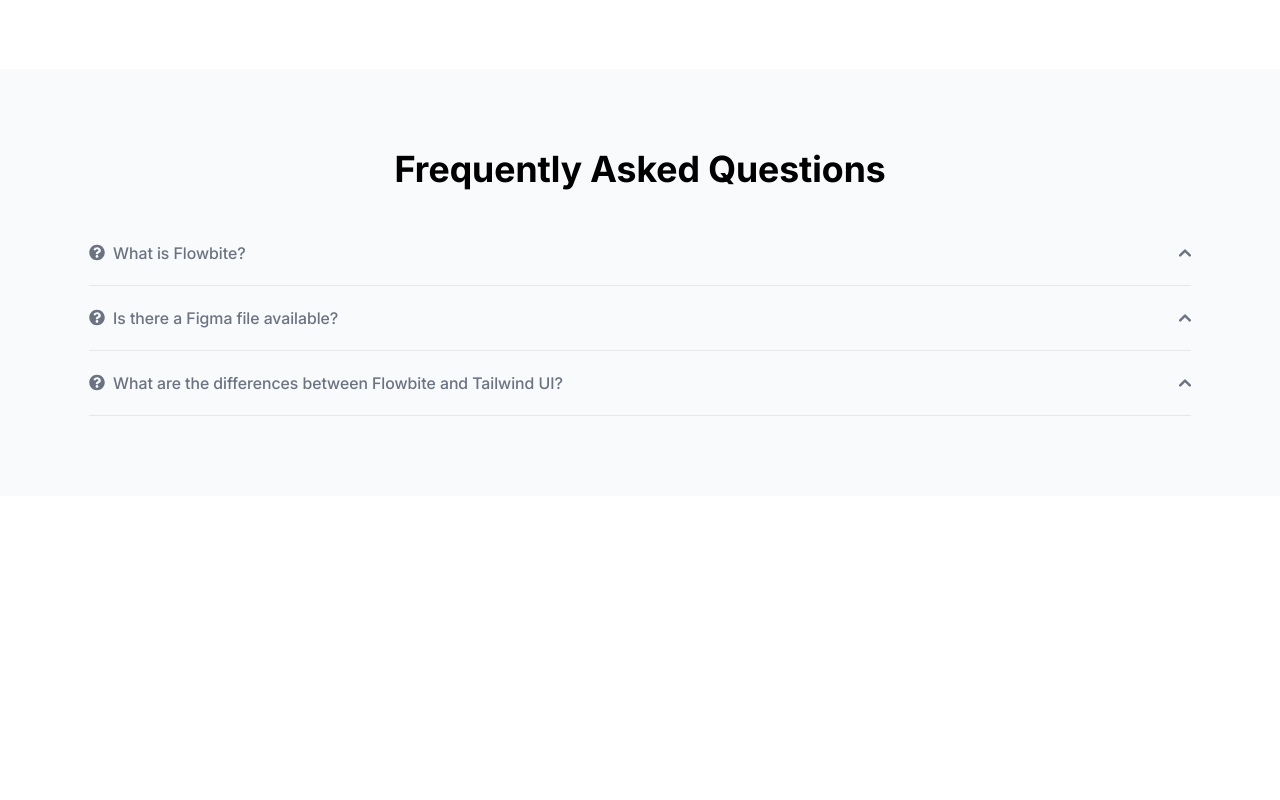
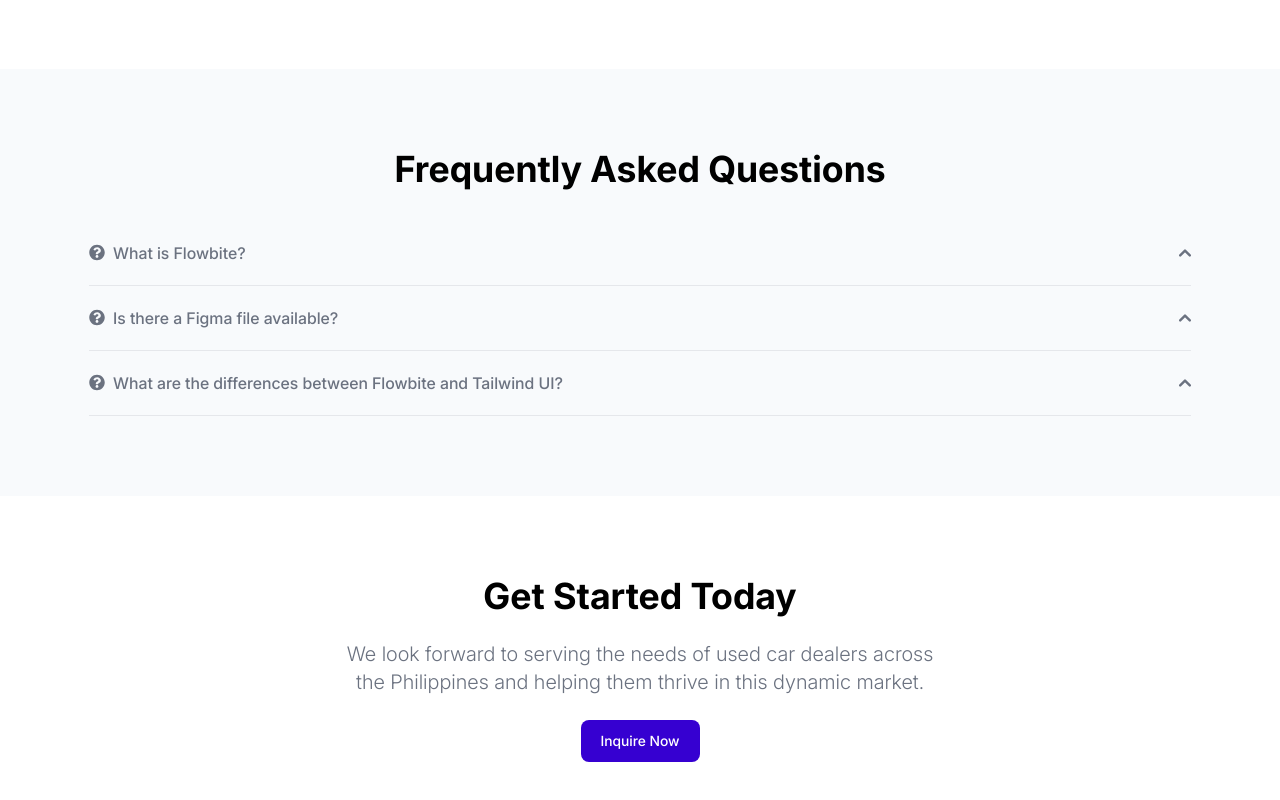
Before and after one commit to Tausif4171/onelot-assignment, a Next.js app: page / in a window 1280 px wide. Shown: the part 5111-5911 px from the top of the page. Before the commit the page ends 5607 px from the top, so only its background shows below. Built offline with nearby package versions, Linux system fonts and the light colour scheme.

Commit message:
GetStarted component ✅

```diff
--- a/app/components/FAQs.tsx
+++ b/app/components/FAQs.tsx
@@ -87,7 +87,7 @@
   ];
 
   return (
-    <div className="flex flex-col justify-center items-center px-4 lg:px-8 py-20 bg-slate-50">
+    <div className="flex flex-col justify-center items-center px-4 lg:px-8 py-20 mb-20 bg-slate-50">
       <Heading text="Frequently Asked Questions" size="md" />
       <div className="mt-8">
         {faqs.map((faq, index) => (
--- a/app/components/GetStarted.tsx
+++ b/app/components/GetStarted.tsx
@@ -1,5 +1,22 @@
 import React from "react";
+import { Heading } from "./common/Heading";
+import { Description } from "./common/Description";
+import { Button } from "./common/Button";
 
 export const GetStarted = () => {
-  return <div>GetStarted</div>;
+  return (
+    <div className="flex flex-col justify-center items-center text-center mb-20">
+      <div className=" mb-6">
+        <Heading text="Get Started Today" size="md" />
+      </div>
+      <div className=" mb-6 max-w-[620px]">
+        <Description
+          text="We look forward to serving the needs of used car dealers across the
+Philippines and helping them thrive in this dynamic market."
+          size="lg"
+        />
+      </div>
+      <Button text="Inquire Now" />
+    </div>
+  );
 };
--- a/app/components/Testimonials.tsx
+++ b/app/components/Testimonials.tsx
@@ -42,7 +42,7 @@
   useEffect(() => {
     intervalRef.current = setInterval(() => {
       handleNext();
-    }, 200000000);
+    }, 2000);
 
     // Clear interval on component unmount
     return () => {
--- a/app/page.tsx
+++ b/app/page.tsx
@@ -2,6 +2,7 @@
 import { CarFinancing } from "./components/CarFinancing";
 import { DealerOperations } from "./components/DealerOperations";
 import { FAQs } from "./components/FAQs";
+import { GetStarted } from "./components/GetStarted";
 import { Header } from "./components/Header";
 import { Hero } from "./components/Hero";
 import { StayConnected } from "./components/StayConnected";
@@ -20,6 +21,7 @@
       <Testimonials />
       <StayConnected />
       <FAQs />
+      <GetStarted />
     </div>
   );
 }
```
